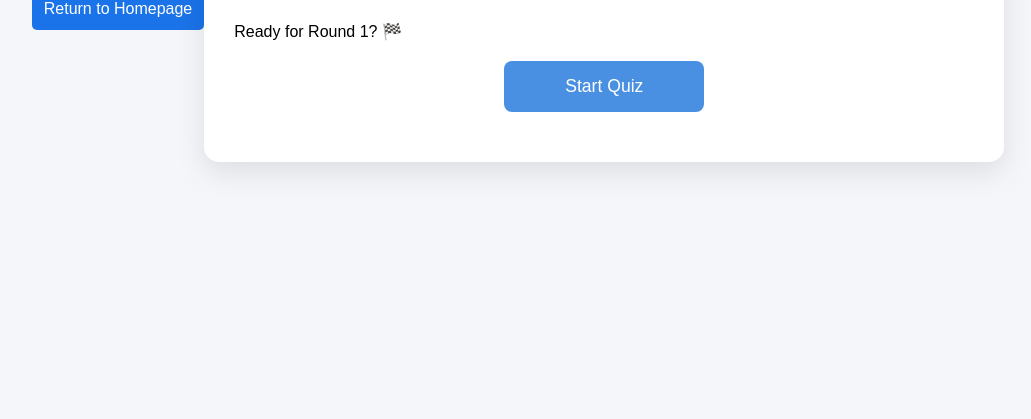
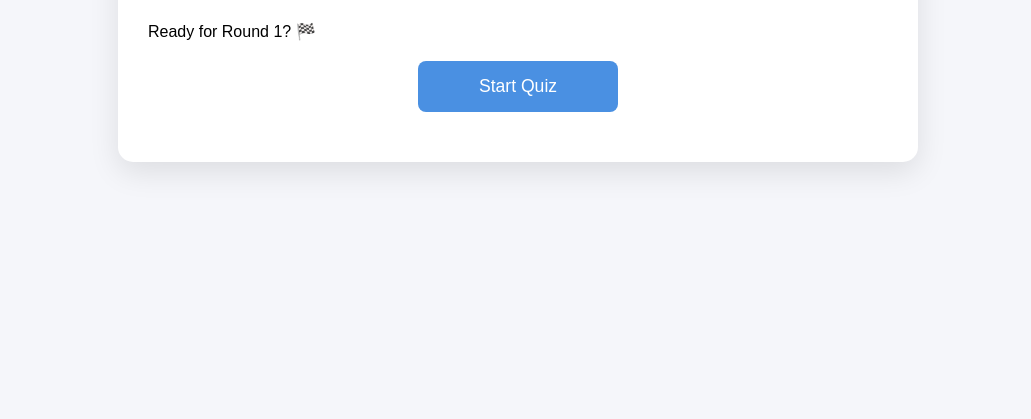
Before and after one commit to Testyourspeed/finmath, a plain HTML site: page index.html in a window 1280 px wide. Shown: the part 381-800 px from the top of the page, without its empty margins (122-1153 px from the left). Drawn offline with Linux system fonts and the light colour scheme.

Commit message:
Update index.html

```diff
--- a/index.html
+++ b/index.html
@@ -7,10 +7,6 @@
     <link rel="stylesheet" href="styles.css">
 </head>
 <body>
-    <!-- Navigation -->
-    <nav>
-        <a href="https://mathpremium.github.io/mathpremium-/" class="return-home-btn">Return to Homepage</a>
-    </nav>
 
     <div class="quiz-container">
         <div class="timer-bar"></div>
```
